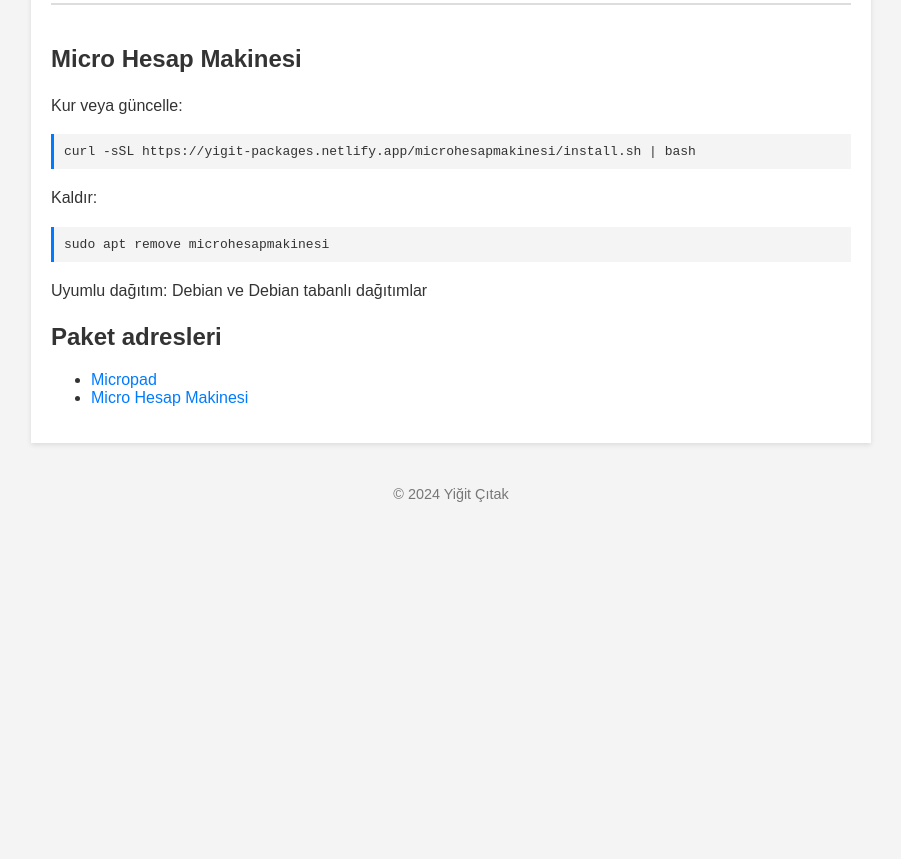
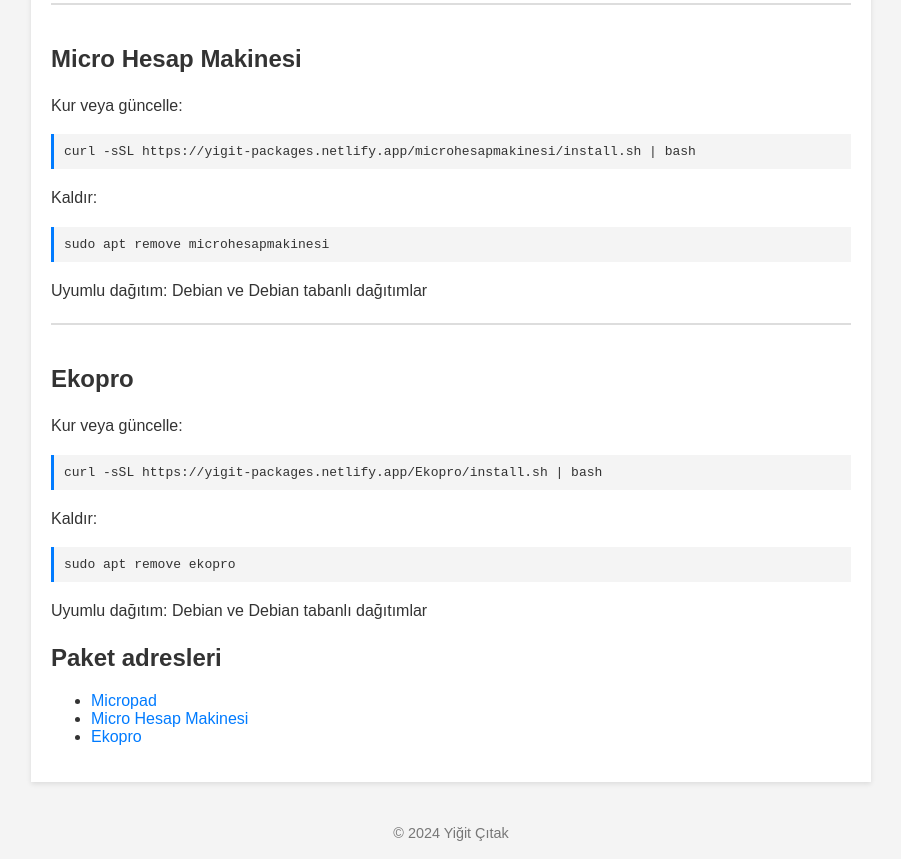
Before and after one commit to YigitC7/web-site, a plain HTML site: page index.html in a window 1280 px wide. Shown: the part 536-1395 px from the top of the page, without its empty margins (189-1090 px from the left). Before the commit the page ends 1057 px from the top, so only its background shows below. Drawn offline with Linux system fonts and the light colour scheme.

Commit message:
Update index.html

```diff
--- a/index.html
+++ b/index.html
@@ -87,11 +87,20 @@
       <code>sudo apt remove microhesapmakinesi</code>
       <p>Uyumlu dağıtım: Debian ve Debian tabanlı dağıtımlar</p>
     </div>
+    <div class="package">
+      <h2>Ekopro</h2>
+      <p>Kur veya güncelle:</p>
+      <code>curl -sSL https://yigit-packages.netlify.app/Ekopro/install.sh | bash</code>
+      <p>Kaldır:</p>
+      <code>sudo apt remove ekopro</code>
+      <p>Uyumlu dağıtım: Debian ve Debian tabanlı dağıtımlar</p>
+    </div>
 
     <h2>Paket adresleri</h2>
     <ul>
       <li><a href="https://github.com/YigitC7/Micropad/tree/main/deb-pack" target="_blank">Micropad</a></li>
       <li><a href="https://github.com/YigitC7/MicroHesapMakinesi/tree/main/deb-pack" target="_blank">Micro Hesap Makinesi</a></li>
+      <li><a href="https://github.com/YigitC7/Ekopro/tree/main/deb-pack" target="_blank">Ekopro</a></li>
     </ul>
   </div>
 
```
